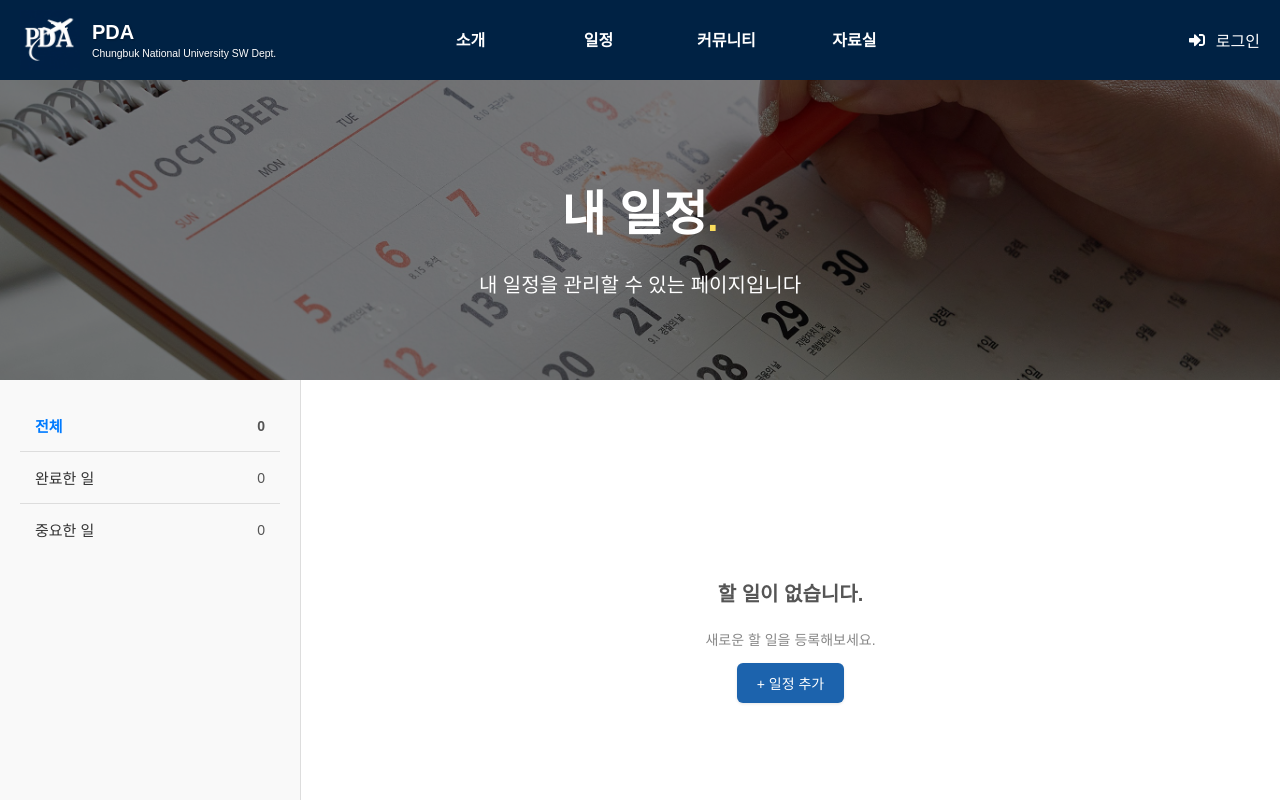
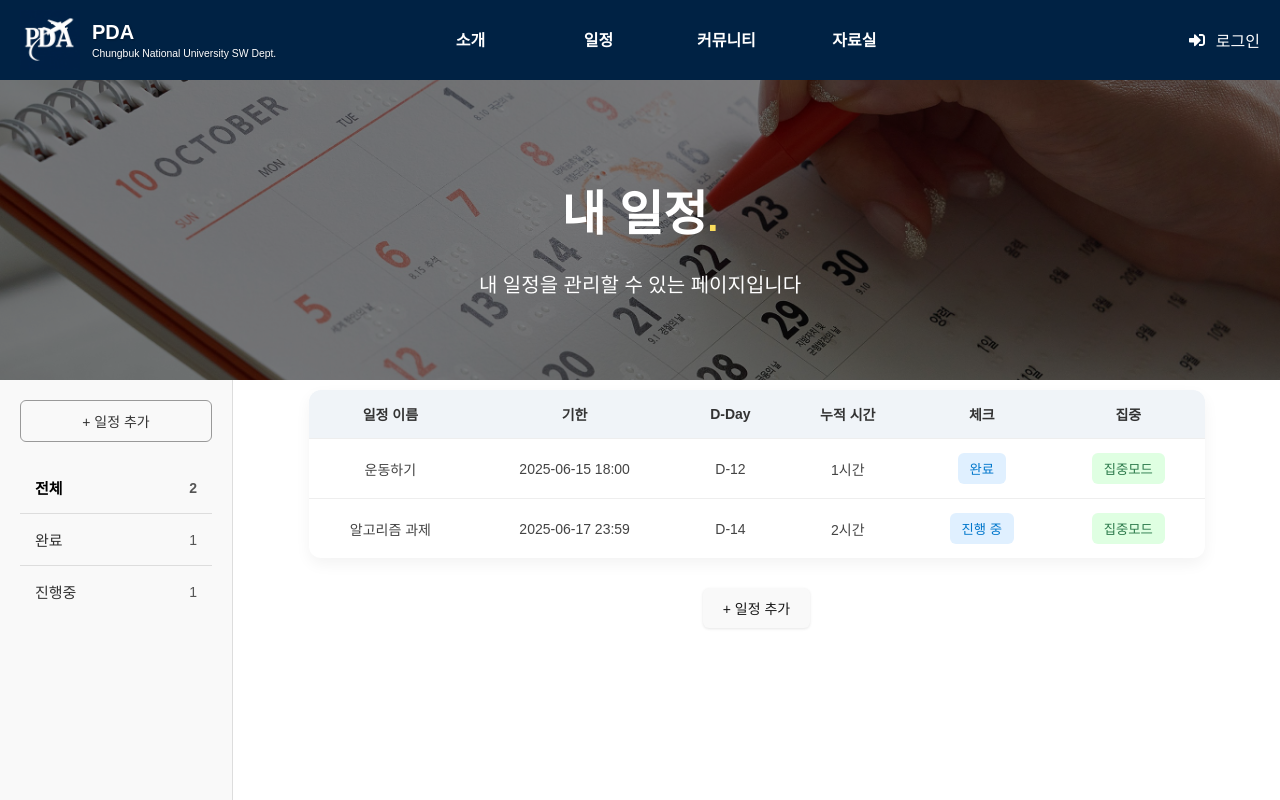
Before and after one commit to junhyeon-devops/club-website-infra, a React (Create React App) app: page /schedule/schedulelist in a window 1280 px wide. Shown: the top 800 px of the page. Built offline with nearby package versions, Linux system fonts and the light colour scheme.

Commit message:
내 일정 프론트 완성

```diff
--- a/src/pages/MySchedule.css
+++ b/src/pages/MySchedule.css
@@ -1,53 +1,40 @@
+/* 전체 레이아웃 */
 .schedule-layout {
   display: flex;
   min-height: 100vh;
 }
 
+/* 왼쪽 사이드바 */
 .sidebar {
-  width: 260px;
+  width: 15vw;
   padding: 20px;
   background-color: #f9f9f9;
   border-right: 1px solid #ddd;
 }
-
 .sidebar-header {
   margin-bottom: 20px;
 }
 
-/* 👉 .add-button 삭제 (sidebar에서는 사용 안 함) */
-/* ✨ 메인 컨텐츠 전용 버튼으로 수정 */
-.main-content {
-  flex: 1;
-  display: flex;
-  justify-content: center; /* 수평 중앙 */
-  align-items: flex-start;
-  padding-top: 10px;     /* 수직 중앙 */
+/* 사이드바 안에 있는 버튼 전용 스타일 */
+.sidebar .add-button.sidebar-add-button {
+  width: 100%;
+  margin-bottom: 20px;
+  background-color: #f9f9f9;    /* 사이드바와 동일 배경 */
+  color: #333;                  /* 어두운 글씨 */
+  border: 1px solid #999;       /* 짙은 회색 테두리 */
+  box-shadow: none;             /* 그림자 제거 */
 }
 
-.add-button {
-
-  padding: 10px 20px;
-  background-color: #1c63ad;
-  color: white;
-  border: none;
-  border-radius: 6px;
-  font-size: 14px;
-  cursor: pointer;
-  font-weight: 500;
-  box-shadow: 0 1px 3px rgba(0, 0, 0, 0.1);
-  text-align: center;
+.sidebar .add-button.sidebar-add-button:hover {
+  background-color: #e0e0e0;    /* 살짝 진한 회색 호버 */
 }
 
-.add-button:hover {
-  background-color: #093463;
-}
-
+/* 필터 리스트 */
 .filter-list {
   list-style: none;
   padding: 0;
   margin: 0;
 }
-
 .filter-list li {
   padding: 15px;
   cursor: pointer;
@@ -57,139 +44,71 @@
   font-size: 15px;
   color: #333;
 }
-
-/* ✅ 항목 간 구분선 */
 .filter-list li + li {
   border-top: 1px solid #ddd;
 }
-
 .filter-list li.active {
   font-weight: bold;
-  color: #007bff;
-}
-
-.count {
-  font-size: 14px;
-  color: #555;
-}
-
-.schedule-wrapper {
-  background-color: #f7f9fb;
-  min-height: 100vh;
-  padding: 40px 20px;
-  font-family: 'Pretendard', sans-serif;
-  display: flex;
-  flex-direction: column;
-  align-items: center;
-}
-
-/* 탭 스타일 */
-.tab-container {
-  display: flex;
-  gap: 8px;
-  margin-bottom: 20px;
-}
-
-.tab {
-  padding: 8px 16px;
-  background-color: #e9eef2;
-  border: none;
-  border-radius: 8px;
-  font-weight: 500;
-  color: #666;
-  cursor: pointer;
-  transition: 0.2s;
-}
-
-.tab.active {
-  background-color: #ffffff;
-  color: #111;
-  border: 1px solid #ccc;
-}
-
-/* 테이블 카드 스타일 */
-.schedule-table {
-  width: 95%;
-  max-width: 960px;
-  background-color: #ffffff;
-  border-radius: 12px;
-  overflow: hidden;
-  border-collapse: collapse;
-  box-shadow: 0 6px 15px rgba(0, 0, 0, 0.05);
-}
-
-.schedule-table th,
-.schedule-table td {
-  padding: 14px 18px;
-  text-align: center;
-  font-size: 14px;
-}
-
-.schedule-table th {
-  background-color: #f0f4f8;
-  color: #333;
-  font-weight: 600;
-}
-
-.schedule-table td {
-  color: #444;
-  border-top: 1px solid #eee;
-}
-
-.schedule-table tr:hover {
-  background-color: #f9f9f9;
-}
-
-/* 버튼 묶는 wrapper */
-.button-wrapper {
-  margin-top: 30px;
-  display: flex;
-  flex-direction: column;
-  align-items: center;
-  gap: 16px;
-}
-
-/* 완료 버튼 */
-.check-btn {
-  background-color: #e0f0ff;
-  color: #0077cc;
-  border: none;
-  padding: 6px 12px;
-  border-radius: 6px;
-  font-weight: 500;
-  cursor: pointer;
-  transition: 0.2s;
-}
-
-.check-btn:hover {
-  background-color: #cce4ff;
-}
-
-/* 집중 모드 버튼 */
-.focus-btn {
-  background-color: #dfffe2;
-  color: #2c7a4b;
-  border: none;
-  padding: 6px 12px;
-  border-radius: 6px;
-  font-weight: 500;
-  cursor: pointer;
-  transition: 0.2s;
-}
-
-.focus-btn:hover {
-  background-color: #c6f5cb;
+  color: #000000;
 }
 .count {
   font-size: 14px;
   color: #555;
 }
 
+/* 오른쪽 메인 콘텐츠 */
+.main-content {
+  flex: 1;
+  display: flex;
+  flex-direction: column;
+  align-items: center;
+  padding-top: 10px;
+}
+
+/* 일정이 없는 경우 */
 .empty-state {
   display: flex;
   flex-direction: column;
+  align-items: center;
   justify-content: center;
-  align-items: center;  /* ✅ 수평 중앙 */
-  height: 60vh;         /* 또는 min-height: 60vh 유지 */
-  text-align: center;   /* 텍스트도 가운데 */
+  height: 60vh;
+  text-align: center;
+  color: #555;
+  font-family: 'Pretendard', sans-serif;
 }
+.empty-state h3 {
+  font-size: 20px;
+  margin-bottom: 8px;
+  font-weight: bold;
+}
+.empty-state p {
+  font-size: 14px;
+  color: #888;
+}
+
+/* 일정 추가 버튼 공통 */
+.add-button {
+  padding: 10px 20px;
+  background-color: #f9f9f9;
+  color: rgb(22, 22, 22);               /* 흰색 글씨 */
+  border: none;
+  border-radius: 6px;
+  font-size: 14px;
+  cursor: pointer;
+  font-weight: 500;
+  text-align: center;
+  box-shadow: 0 1px 3px rgba(0, 0, 0, 0.1);
+  transition: background-color 0.2s ease;
+}
+
+.add-button:hover {
+  background-color: #e0e0e0;
+}
+
+/* 일정 있는 경우 버튼 wrapper */
+.button-wrapper {
+  margin-top: 30px;
+  display: flex;
+  justify-content: center;
+  width: 100%;
+}
--- a/src/pages/MySchedule.js
+++ b/src/pages/MySchedule.js
@@ -7,7 +7,24 @@ import './MySchedule.css';
 
 const MySchedule = () => {
   const [isModalOpen, setIsModalOpen] = useState(false);
-  const [schedules, setSchedules] = useState([]);
+  const [schedules, setSchedules] = useState([
+    {
+      id: 1,
+      name: '알고리즘 과제',
+      deadline: '2025-06-17 23:59',
+      timeSpent: '2시간',
+      completed: false,
+      important: true,
+    },
+    {
+      id: 2,
+      name: '운동하기',
+      deadline: '2025-06-15 18:00',
+      timeSpent: '1시간',
+      completed: true,
+      important: false,
+    },
+  ]);
   const [filter, setFilter] = useState('전체');
 
   const handleToggleComplete = (id) => {
@@ -19,8 +36,8 @@ const MySchedule = () => {
   };
 
   const filteredSchedules = schedules.filter(schedule => {
-    if (filter === '완료한 일') return schedule.completed;
-    if (filter === '중요한 일') return schedule.important;
+    if (filter === '완료') return schedule.completed;
+    if (filter === '진행중') return schedule.important;
     return true; // 전체 or 할 일
   });
 
@@ -35,16 +52,21 @@ const MySchedule = () => {
       <div className="schedule-layout">
         {/* ✅ 왼쪽 사이드바 */}
         <div className="sidebar">
-
+          <button
+            className="add-button sidebar-add-button"
+            onClick={() => setIsModalOpen(true)}
+          >
+            + 일정 추가
+          </button>
           <ul className="filter-list">
             <li onClick={() => setFilter('전체')} className={filter === '전체' ? 'active' : ''}>
               전체 <span className="count">{schedules.length}</span>
             </li>
-            <li onClick={() => setFilter('완료한 일')} className={filter === '완료한 일' ? 'active' : ''}>
-              완료한 일 <span className="count">{schedules.filter(s => s.completed).length}</span>
+            <li onClick={() => setFilter('완료')} className={filter === '완료' ? 'active' : ''}>
+              완료 <span className="count">{schedules.filter(s => s.completed).length}</span>
             </li>
-            <li onClick={() => setFilter('중요한 일')} className={filter === '중요한 일' ? 'active' : ''}>
-              중요한 일 <span className="count">{schedules.filter(s => s.important).length}</span>
+            <li onClick={() => setFilter('진행중')} className={filter === '진행중' ? 'active' : ''}>
+              진행중 <span className="count">{schedules.filter(s => s.important).length}</span>
             </li>
           </ul>
         </div>
@@ -66,7 +88,7 @@ const MySchedule = () => {
                 onToggleComplete={handleToggleComplete}
               />
               <div className="button-wrapper">
-                <button className="main-add-button" onClick={() => setIsModalOpen(true)}>
+                <button className="add-button" onClick={() => setIsModalOpen(true)}>
                   + 일정 추가
                 </button>
               </div>
--- a/src/pages/ScheduleList.css
+++ b/src/pages/ScheduleList.css
@@ -1,8 +1,6 @@
-/* 일정 테이블 전체 레이아웃 */
+/* 일정 테이블 */
 .schedule-table {
-  width: 100%;
-  max-width: 960px;
-  margin: 0 auto;
+  width: 70vw;
   border-collapse: collapse;
   background-color: #ffffff;
   border-radius: 12px;
@@ -11,7 +9,6 @@
   font-family: 'Pretendard', sans-serif;
 }
 
-/* 헤더 & 셀 기본 설정 */
 .schedule-table th,
 .schedule-table td {
   padding: 14px 18px;
@@ -19,36 +16,19 @@
   font-size: 14px;
 }
 
-/* 헤더 배경 */
 .schedule-table th {
   background-color: #f0f4f8;
   color: #333;
   font-weight: 600;
 }
 
-/* 셀 구분선 */
 .schedule-table td {
   color: #444;
   border-top: 1px solid #eee;
 }
 
-/* 마우스 hover 시 */
 .schedule-table tr:hover {
   background-color: #f9f9f9;
-}
-
-/* ✅ D-Day 텍스트 스타일 */
-.schedule-table td:nth-child(3) {
-  font-weight: bold;
-}
-.schedule-table td:nth-child(3):has(span.d-day-today) {
-  color: #e53935; /* 빨강 */
-}
-.schedule-table td:nth-child(3):has(span.d-day-future) {
-  color: #0077cc; /* 파랑 */
-}
-.schedule-table td:nth-child(3):has(span.d-day-past) {
-  color: #999; /* 회색 */
 }
 
 /* 체크 버튼 */
@@ -66,7 +46,7 @@
   background-color: #cce4ff;
 }
 
-/* 집중 버튼 */
+/* 집중 모드 버튼 */
 .focus-btn {
   background-color: #dfffe2;
   color: #2c7a4b;
@@ -80,24 +60,3 @@
 .focus-btn:hover {
   background-color: #c6f5cb;
 }
-
-/* 빈 상태 안내 */
-.empty-state {
-  display: flex;
-  flex-direction: column;
-  align-items: center;
-  justify-content: center;
-  height: 300px;
-  text-align: center;
-  color: #555;
-  font-family: 'Pretendard', sans-serif;
-}
-.empty-state h3 {
-  font-size: 20px;
-  margin-bottom: 8px;
-  font-weight: bold;
-}
-.empty-state p {
-  font-size: 14px;
-  color: #888;
-}
```
